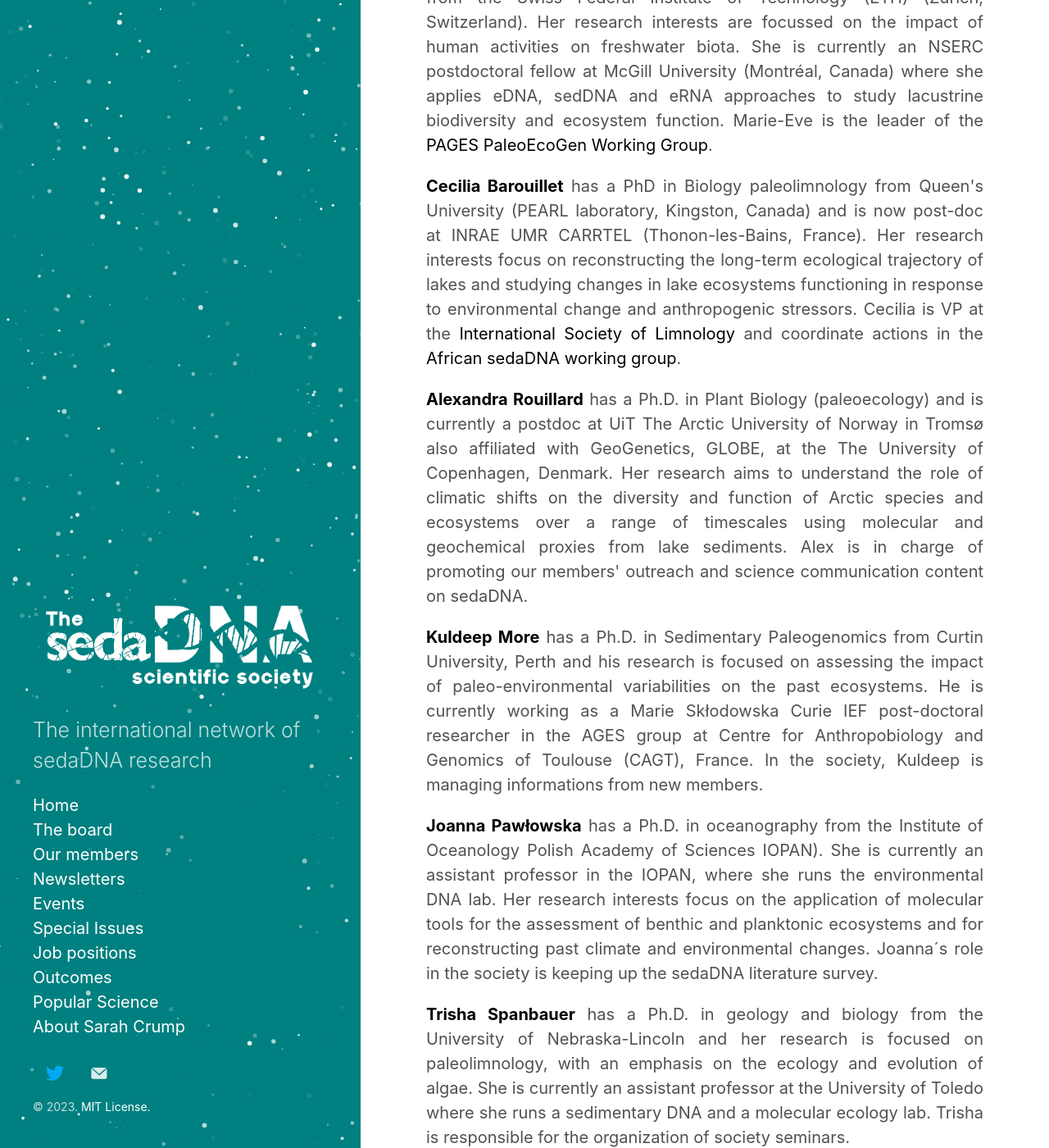
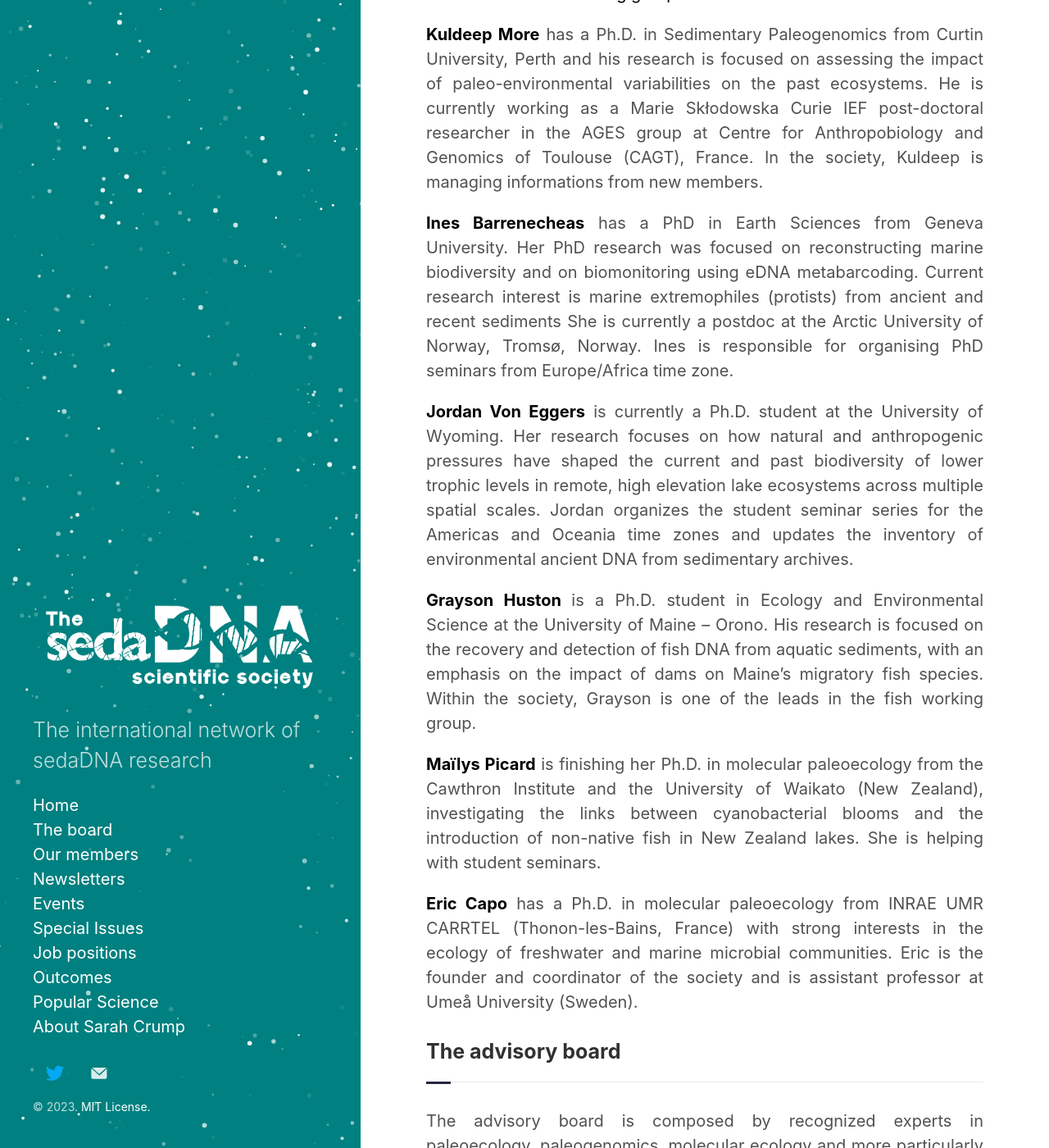
Before and after one commit to sedadna/sedadna.github.io, a Jekyll site: the page built from category/board.md, in a window 1280 px wide and 1400 px high, scrolled down 1172 px. Shown: the whole window at 82% size. Built offline with Jekyll 4.4.1, drawn with Linux system fonts in a browser that asks for light colours; some of the changed text lies outside the part shown.

Commit message:
Update board.md

```diff
--- a/category/board.md
+++ b/category/board.md
@@ -18,57 +18,59 @@
 </div>
 
 <div class ="member">
-<div class="square"><a href="https://ericcapo.github.io/ericcapo/" target="_blank"><img src="{{ "/assets/board-members/Eric.png" | relative_url }}" alt="Avatar" /></a></div>
-<p>Eric Capo</p>
-<p>Coordinator</p>
-<p>ICM-CSIC</p>
-<p>Barcelona, Spain</p>
-</div>
-
-<div class ="member">
-<div class="square"><a href="https://marie-evemonchamp.weebly.com/" target="_blank"><img src="{{ "/assets/board-members/MarieEve.jpg" | relative_url }}" alt="Avatar" /></a></div>
-<p>Marie-Eve Monchamp</p>
-<p>McGill University</p>
-<p>Montréal, Canada</p>
-</div>
-
-<div class ="member">
 <div class="square"><a href="https://www.researchgate.net/profile/Cecilia-Barouillet" target="_blank"><img src="{{ "/assets/board-members/Cecilia2.jpg" | relative_url }}" alt="Avatar" /></a></div>
 <p>Cécilia Barouillet</p>
 <p>INRAE UMR CARRTEL</p>
 <p>Thonon-les-Bains, France</p>
 </div>
-<br>
+
+<div class ="member">
+<div class="square"><a href="https://www.researchgate.net/profile/Kuldeep-More" target="_blank"><img src="{{ "/assets/board-members/Kuldeep.jpg" | relative_url }}" alt="Avatar" /></a></div>
+<p>Kuldeep More</p>
+<p>CAGT</p>
+<p>Toulouse, France</p>
+</div>
+
+<div class ="member">
+<div class="square"><a href="https://www.researchgate.net/profile/Ines-Barrenechea-2" target="_blank"><img src="{{ "/assets/board-members/Ines.jpg" | relative_url }}" alt="Avatar" /></a></div>
+<p>Ines Barrenechea</p>
+<p>UiT</p>
+<p>Tromsø, Norway</p>
+</div>
+
 </div>
 
 <div class="avatar">
-<br>
+
 <div class ="member">
-<div class="square"><a href="https://globe.ku.dk/staff-list/?pure=en/persons/549109" target="_blank"><img src="{{ "/assets/board-members/Alex.jpg" | relative_url }}" alt="Avatar" /></a></div>
-<p>Alexandra Rouillard</p>
-<p>UiT, Tromsø, Norway</p>
+<div class="square"><a href="https://sites.google.com/view/jvoneggers/home" target="_blank"><img src="{{ "/assets/board-members/Jordan.jpg" | relative_url }}" alt="Avatar" /></a></div>
+<p>Jordan Von Eggers</p>
+<p>University of Wyoming</p>
+<p>Tromsø, Norway</p>
 </div>
 
 <div class ="member">
-<div class="square"><a href="https://cagt.cnrs.fr/more-kuldeep/" target="_blank"><img src="{{ "/assets/board-members/Kuldeep.jpg" | relative_url }}" alt="Avatar" /></a></div>
-<p>Kuldeep More</p>
-<p>CAGT, Toulouse, France</p>
+<div class="square"><a href="https://graysonhuston.wixsite.com/my-site9" target="_blank"><img src="{{ "/assets/board-members/Grayson.jpg" | relative_url }}" alt="Avatar" /></a></div>
+<p>Grayson Huston</p>
+<p>University of Maine</p>
+<p>Orono, USA</p>
+</div>
+
+<div class ="member">
+<div class="square"><a href="https://www.researchgate.net/profile/Mailys-Picard" target="_blank"><img src="{{ "/assets/board-members/Mailys.jpg" | relative_url }}" alt="Avatar" /></a></div>
+<p>Maïlys Picard</p>
+<p>Cawthron Institute</p>
+<p>Nelson, New-Zealand</p>
+</div>
+
+<div class ="member">
+<div class="square"><a href="https://ericcapo.github.io/ericcapo/" target="_blank"><img src="{{ "/assets/board-members/Eric.png" | relative_url }}" alt="Avatar" /></a></div>
+<p>Eric Capo</p>
+<p>Coordinator</p>
+<p>Umeå University, Umeå, Sweden</p>
 </div>
 
 
-<div class ="member">
-<div class="square"><a href="http://www.iopan.gda.pl/projects/Dwarf/participants-7.html" target="_blank"><img src="{{ "/assets/board-members/Joanna2.jpg" | relative_url }}" alt="Avatar" /></a></div>
-<p>Joanna Pawłowska</p>
-<p>IOPAN, Sopot, Poland</p>
-</div>
-
-<div class ="member">
-<div class="square"><a href="https://www.trishaspanbauer.com/" target="_blank"><img src="{{ "/assets/board-members/Trisha.jpg" | relative_url }}" alt="Avatar" /></a></div>
-<p>Trisha Spanbauer</p>
-<p>Toledo University</p>
-<p>Toledo, USA</p>
-<br>
-</div>
 
 </div>
 <div class="intro">
@@ -77,61 +79,33 @@
 <p> <a href="https://www.researchgate.net/profile/Kevin_Nota2" target="_blank"><b>Kevin Nota</b></a> has a PhD in molecular paleoecology from Uppsala University. His PhD research was focused on reconstructing past flora from lake sediments and peat records. Current research interest in population genomics from ancient environmental samples. He is currently a postdoc at the Max Planck Institute for Evolutionary Anthropology, Leipzig, Germany. Kevin is responsible for distributing the monthly newsletters, coordinating student seminars, and co-organized the first society symposium. </p>
 </div>
 
-<div class="section Eric">
-<p> <a href="https://ercapo.wixsite.com/sedadna-society/ericcapo" target="_blank"><b>Eric Capo</b></a> has a Ph.D. in molecular paleoecology from INRAE UMR CARRTEL (Thonon-les-Bains, France) with  strong interests in the ecology of freshwater and marine microbial communities. Eric is the founder and coordinator of the society and is currently a post-doc fellow at ICM-CSIC (Barcelona, Spain) and guest researcher at SLU (Uppsala, Sweden).</p>
-</div>
-
-<div class="section Marie-Eve">
-<p> <a href="https://marie-evemonchamp.weebly.com/" target="_blank"><b>Marie-Eve Monchamp</b></a> has a Ph.D. in Environmental Systems Science from the Swiss Federal Institute of Technology (ETH) (Zurich, Switzerland). Her research interests are focussed on the impact of human activities on freshwater biota. She is currently an NSERC postdoctoral fellow at McGill University (Montréal, Canada) where she applies eDNA, sedDNA and eRNA approaches to study lacustrine biodiversity and ecosystem function. Marie-Eve is the leader of the <a href="https://pastglobalchanges.org/science/wg/paleoecogen" target="_blank">PAGES PaleoEcoGen Working Group</a>.</p>
-</div>
-
 <div class="section Cecilia">
 <p>  <a href="https://www.researchgate.net/profile/Cecilia-Barouillet" target="_blank"><b>Cecilia Barouillet</b></a> has a PhD in Biology paleolimnology from Queen's University (PEARL laboratory, Kingston, Canada) and is now post-doc at INRAE UMR CARRTEL (Thonon-les-Bains, France). Her research interests focus on reconstructing the long-term ecological trajectory of lakes and studying changes in lake ecosystems functioning in response to environmental change and anthropogenic stressors. Cecilia is VP at the <a href="https://limnology.org/officers-and-boards/" target="_blank">International Society of Limnology</a> and coordinate actions in the <a href="https://ercapo.wixsite.com/sedadna-society/african-sedadna-wg" target="_blank">African sedaDNA working group</a>.</p>
-</div>
-
-<div class="section Alex">
-<p>  <a href="https://globe.ku.dk/staff-list/?pure=en/persons/549109" target="_blank"><b>Alexandra Rouillard</b></a> has a Ph.D. in Plant Biology (paleoecology) and is currently a postdoc at UiT The Arctic University of Norway in Tromsø also affiliated with GeoGenetics, GLOBE, at the The University of Copenhagen, Denmark. Her research aims to understand the role of climatic shifts on the diversity and function of Arctic species and ecosystems over a range of timescales using molecular and geochemical proxies from lake sediments. Alex is in charge of promoting our members' outreach and science communication content on sedaDNA.</p>
 </div>
 
 <div class="section Kuldeep">
 <p>  <a href="https://cagt.cnrs.fr/more-kuldeep/" target="_blank"><b>Kuldeep More</b></a> has a Ph.D. in Sedimentary Paleogenomics from Curtin University, Perth and his research is focused on assessing the impact of paleo-environmental variabilities on the past ecosystems. He is currently working as a Marie Skłodowska Curie IEF post-doctoral researcher in the AGES group at Centre for Anthropobiology and Genomics of Toulouse (CAGT), France. In the society, Kuldeep is managing informations from new members.</p>
 </div>
 
-<div class="section Joanna">
-<p>  <a href="http://www.iopan.gda.pl/projects/Dwarf/participants-7.html" target="_blank"><b>Joanna Pawłowska</b></a> has a Ph.D. in oceanography from the Institute of Oceanology Polish Academy of Sciences IOPAN). She is currently an assistant professor in the IOPAN, where she runs the environmental DNA lab. Her research interests focus on the application of molecular tools for the assessment of benthic and planktonic ecosystems and for reconstructing past climate and environmental changes. Joanna´s role in the society is keeping up the sedaDNA literature survey.</p>
+<div class="section Ines">
+<p>  <a href="https://www.researchgate.net/profile/Ines-Barrenechea-2" target="_blank"><b>Ines Barrenecheas</b></a> has a PhD in Earth Sciences from Geneva University. Her PhD research was focused on reconstructing marine biodiversity and on biomonitoring using eDNA metabarcoding. Current research interest is marine extremophiles (protists) from ancient and recent sediments She is currently a postdoc at the Arctic University of Norway, Tromsø, Norway. Ines is responsible for organising PhD seminars from Europe/Africa time zone.</p>
 </div>
 
-<div class="section Trisha">
-<p>  <a href="https://www.trishaspanbauer.com/" target="_blank"><b>Trisha Spanbauer</b></a> has a Ph.D. in geology and biology from the University of Nebraska-Lincoln and her research is focused on paleolimnology, with an emphasis on the ecology and evolution of algae. She is currently an assistant professor at the University of Toledo where she runs a sedimentary DNA and a molecular ecology lab. Trisha is responsible for the organization of society seminars.</p>
-</div>
+<div class="section Jordan">
+<p>  <a href="https://sites.google.com/view/jvoneggers/home" target="_blank"><b>Jordan Von Eggers</b></a> is currently a Ph.D. student at the University of Wyoming. Her research focuses on how natural and anthropogenic pressures have shaped the current and past biodiversity of lower trophic levels in remote, high elevation lake ecosystems across multiple spatial scales. Jordan organizes the student seminar series for the Americas and Oceania time zones and updates the inventory of environmental ancient DNA from sedimentary archives. </p>
 </div>
 
-<div class="section">
-<h3 class="section-title underline">The student board</h3>
-<p>The student board is composed by three PhD students working with sedimentary DNA and responsible of the organization of society PhD seminars that are coordinated by Kevin Nota. Check our "Events" page for more information about these seminars.</p>
+<div class="section Grayson">
+<p> <a href="https://graysonhuston.wixsite.com/my-site" target="_blank"><b>Grayson Huston </b></a> is a Ph.D. student in Ecology and Environmental Science at the University of Maine – Orono. His research is focused on the recovery and detection of fish DNA from aquatic sediments, with an emphasis on the impact of dams on Maine’s migratory fish species. Within the society, Grayson is one of the leads in the fish working group. </p>
 </div>
 
-<div class="avatar">
-<div class ="member">
-<div class="square"><a href="https://genev.unige.ch/research/people/ines-barrenechea" target="_blank"><img src="{{ "/category/members/Ines_Barrenechea.jpg" | relative_url }}" alt="Avatar" /></a></div>
-<p>Ines Angeles Barrenechea</p>
-<p>University of Geneva, Geneva, Switzerland</p>
+<div class="section Maïlys">
+<p> <a href="https://www.researchgate.net/profile/Mailys-Picard" target="_blank"><b>Maïlys Picard</b></a>  is finishing her Ph.D. in molecular paleoecology from the Cawthron Institute and the University of Waikato (New Zealand), investigating the links between cyanobacterial blooms and the introduction of non-native fish in New Zealand lakes. She is helping with student seminars. </p>
 </div>
 
-<div class ="member">
-<div class="square"><a href="https://www.researchgate.net/profile/Mailys-Picard" target="_blank"><img src="{{ "/category/members/Mailys_Picard.jpg" | relative_url }}" alt="Avatar" /></a></div>
-<p>Maïlys Picard</p>
-<p>Cawthron Institute, Nelson, New-Zealand</p>
+<div class="section Eric">
+<p> <a href="https://ercapo.wixsite.com/sedadna-society/ericcapo" target="_blank"><b>Eric Capo</b></a> has a Ph.D. in molecular paleoecology from INRAE UMR CARRTEL (Thonon-les-Bains, France) with  strong interests in the ecology of freshwater and marine microbial communities. Eric is the founder and coordinator of the society and is assistant professor at Umeå University (Sweden).</p>
 </div>
-
-<div class ="member">
-<div class="square"><a href="https://sites.google.com/view/jvoneggers/home" target="_blank"><img src="{{"/category/members/Jordan_VonEggers.jpg" | relative_url }}" alt="Avatar" /></a></div>
-<p>Jordan Von Eggers</p>
-<p>University of Wyoming, USA</p>
-</div>
-<br>
-</div>
-
 
 <div class="section advisory board">
 <h3 class="section-title underline">The advisory board</h3>
@@ -201,6 +175,13 @@
 </div>
 
 <div class ="member">
+<div class="square"><a href="https://marie-evemonchamp.weebly.com/" target="_blank"><img src="{{ "/assets/board-members/MarieEve.jpg" | relative_url }}" alt="Avatar" /></a></div>
+<p>Marie-Eve Monchamp</p>
+<p>McGill University</p>
+<p>Montréal, Canada</p>
+</div>
+
+<div class ="member">
 <div class="square"><a href="https://www.univ-na.ci/" target="_blank"><img src="{{ "/category/members/Allassane_Ouattara.jpg" | relative_url }}" alt="Avatar" /></a></div>
 <p>Allassane Ouattara</p>
 <p>University of Nangui Abrogoua, Ivory Coast</p>
@@ -213,6 +194,12 @@
 </div>
 
 <div class ="member">
+<div class="square"><a href="http://www.iopan.gda.pl/projects/Dwarf/participants-7.html" target="_blank"><img src="{{ "/assets/board-members/Joanna2.jpg" | relative_url }}" alt="Avatar" /></a></div>
+<p>Joanna Pawłowska</p>
+<p>IOPAN, Sopot, Poland</p>
+</div>
+
+<div class ="member">
 <div class="square"><a href="https://globe.ku.dk/staff-list/?pure=en/persons/289258" target="_blank"><img src="{{ "/assets/board-members/Mikkel.jpg" | relative_url }}" alt="Avatar" /></a></div>
 <p>Mikkel W. Pedersen</p>
 <p>GLOBE, Copenhagen University, Denmark</p>
@@ -222,6 +209,12 @@
 <div class="square"><a href="https://science.uottawa.ca/biology/people/pick-frances-r" target="_blank"><img src="{{ "/category/members/Frances_Pick.png" | relative_url }}" alt="Avatar" /></a></div>
 <p>Frances Pick</p>
 <p>University of Ottawa, Canada</p>
+</div>
+
+<div class ="member">
+<div class="square"><a href="https://globe.ku.dk/staff-list/?pure=en/persons/549109" target="_blank"><img src="{{ "/assets/board-members/Alex.jpg" | relative_url }}" alt="Avatar" /></a></div>
+<p>Alexandra Rouillard</p>
+<p>UiT, Tromsø, Norway</p>
 </div>
 
 <div class ="member">
@@ -242,6 +235,13 @@
 <p>Queen’s University, Canada</p>
 </div>
 
+<div class ="member">
+<div class="square"><a href="https://www.trishaspanbauer.com/" target="_blank"><img src="{{ "/assets/board-members/Trisha.jpg" | relative_url }}" alt="Avatar" /></a></div>
+<p>Trisha Spanbauer</p>
+<p>Toledo University</p>
+<p>Toledo, USA</p>
+
+</div>
 <div class ="member">
 <div class="square"><a href="https://www.awi.de/en/about-us/organisation/staff/kathleen-stoof-leichsenring.html" target="_blank"><img src="{{ "/assets/board-members/Kathleen.jpg" | relative_url }}" alt="Avatar" /></a></div>
 <p>Kathleen Stoof-Leichsenring</p>
```
